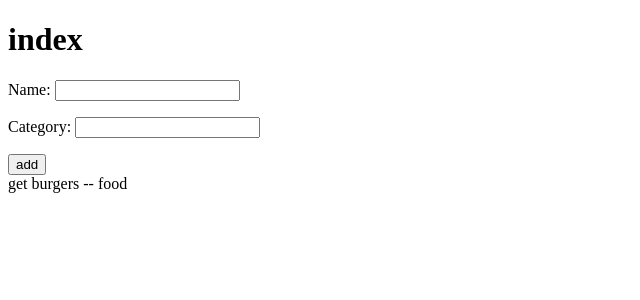
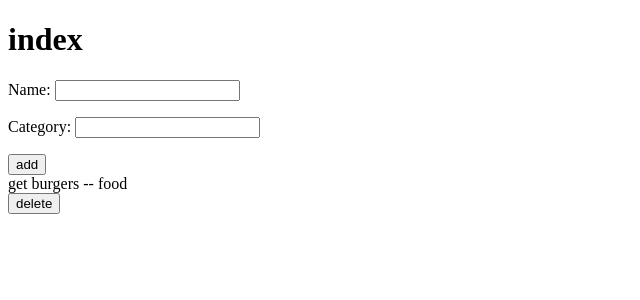
Before and after one commit to GianlorenzoDercole/djangotodo, a Django app: page / in a window 1280 px wide. Shown: the top 300 px of the page, without its empty margins (0-640 px from the left). Run offline with Django 4.2, Linux system fonts and the light colour scheme; data comes from the database, SQL or seed files in the repository; both versions use the stored data as it was after the commit.

Commit message:
added delete functionality see index.html line 12 and views.py line 22

```diff
--- a/mysite/myapp/templates/myapp/index.html
+++ b/mysite/myapp/templates/myapp/index.html
@@ -9,6 +9,6 @@
         <button>add</button>
     </form>
     {%  for assignment in assignments %}
-        <div>{{ assignment.name }} -- {{ assignment.category }}</div>
+        <div>{{ assignment.name }} -- {{ assignment.category }}<span><form method="post" action="{% url 'delete' assignment.id %}">{%  csrf_token%}<button type='submit' name="delete">delete</button></form></span></div>
     {% endfor %}
 {% endblock %}
--- a/mysite/myapp/urls.py
+++ b/mysite/myapp/urls.py
@@ -5,4 +5,5 @@ from . import views
 
 urlpatterns = [
     path('', views.index,name='index'),
+    path('delete/<int:id>/', views.delete,name='delete'),
 ]
--- a/mysite/myapp/views.py
+++ b/mysite/myapp/views.py
@@ -1,15 +1,26 @@
-from django.shortcuts import render
-
+from django.shortcuts import render,redirect
 from .forms import AssignmentForm
 from .models import Assignment
 # Create your views here.
-
 def index(request):
     if request.method == "POST":
         assignment = AssignmentForm(request.POST)
         if assignment.is_valid():
             assignment.save()
+            return redirect('index')
 
     assignments = Assignment.objects.all()
     assignment_form = AssignmentForm()
     return render(request,'myapp/index.html',{'assignment_form':assignment_form,'assignments':assignments})
+
+
+
+
+
+
+def delete(request,id):
+    if request.method =='POST' and 'delete' in request.POST:
+        assignment = Assignment.objects.get(id=id)
+        assignment.delete()
+
+    return redirect('index')
```
Also changed, not shown: mysite/db.sqlite3.
